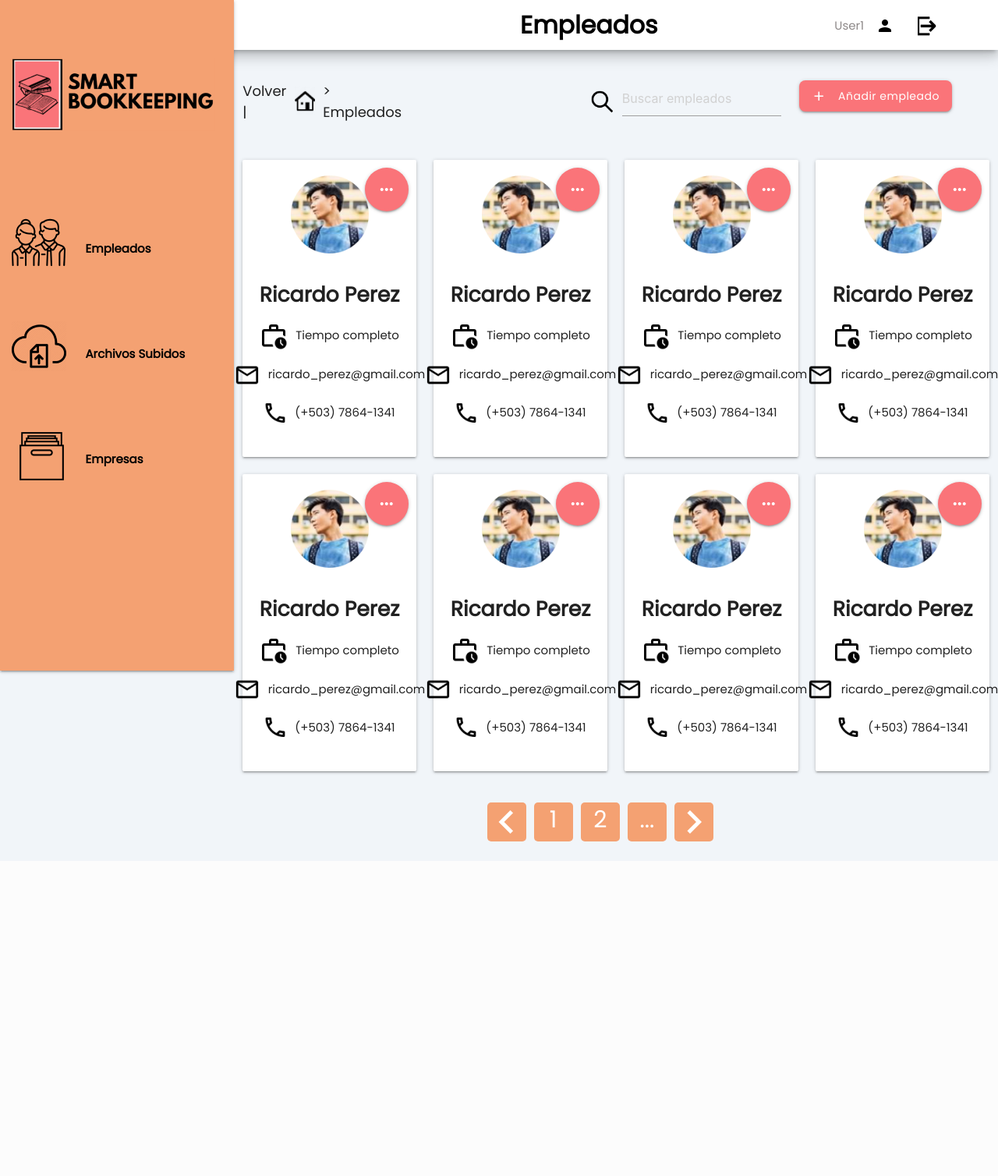
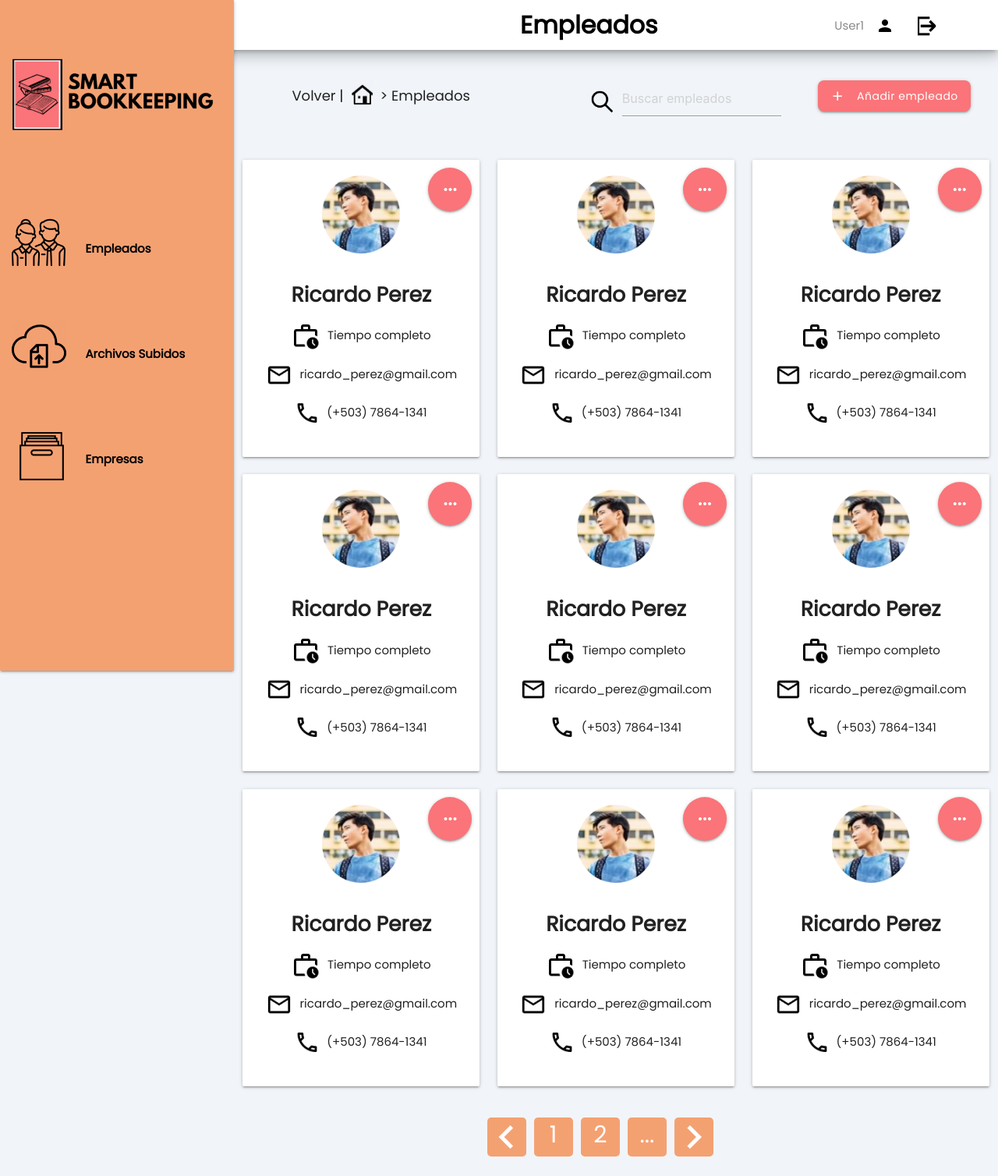
Before and after one commit to alemanjosh7/despacho-contable-ptc, a PHP site: page /views/empleados.html in a window 1280 px wide. Shown: the whole page at 78% size. Before the commit the page ends 1079 px from the top, so only its background shows below. Run offline with PHP 8.4, Linux system fonts and the light colour scheme.

Commit message:
arreglando unas cosas

```diff
--- a/resources/css/styles.css
+++ b/resources/css/styles.css
@@ -1197,6 +1197,18 @@ footer {
   #anadir-archivoarh {
     width: 95%;
   }
+
+  .employee-cards .col {
+    margin-left: 9%;
+  }
+
+  .frm-employee {
+    margin-left: 19%;
+  }
+
+  .frm-employee .btn-add-container {
+    margin-left: 15%;
+  }
 }
 
 /*Tablets*/
--- a/views/empleados.html
+++ b/views/empleados.html
@@ -331,21 +331,21 @@
         </div>
         <section class="row upload-files-section">
             <!-- Parte de arriba donde muestra la parte de volver a la página de atrás y el buscador -->
-            <div class="col l3 m12">
+            <div class="col xl5 l3 m12">
                 <div class="direction">
                     <p>Volver | </p><img src="../resources/icons/home-icon.png" alt="">
                     <p> > Empleados</p>
                 </div>
             </div>
-            <form action="post" class="col l12 m12 frm-employee">
-                <div class="row">
+            <form action="post" class="xl8 col l12 m12 frm-employee">
+                <div class="row s12 center center-align">
                     <div class="col l6">
                         <div class="file-searcher">
                             <img class="responsive-img" src="../resources/icons/search-icon.png" alt="">
                             <input id="input-file" type="text" placeholder="Buscar empleados">
                         </div>
                     </div>
-                    <div class="col l6">
+                    <div class="col l6 s8 btn-add-container">
                         <a class="btn-add btn modal-trigger" href="#anadir-empleado"><i
                                 class="material-icons left">add</i>Añadir
                             empleado</a>
@@ -354,7 +354,7 @@
             </form>
         </section>
         <section class="employee-cards row center-align">
-            <div class="col l3 m6">
+            <div class="col l4 m6">
                 <div class="card">
                     <div class="fixed-action-btn">
                         <a class="btn-floating btn-large" onclick="changeOption(0);"
@@ -393,10 +393,10 @@
                     </div>
                 </div>
             </div>
-            <div class="col l3 m6">
+            <div class="col l4 m6">
                 <div class="card">
                     <div class="fixed-action-btn">
-                        <a class="btn-floating btn-large" onclick="changeOption(1);">
+                        <a class="btn-floating btn-large" onclick="changeOption(1);" >
                             <i class="large material-icons">more_horiz</i>
                         </a>
                         <ul>
@@ -431,10 +431,10 @@
                     </div>
                 </div>
             </div>
-            <div class="col l3 m6">
+            <div class="col l4 m6">
                 <div class="card">
                     <div class="fixed-action-btn">
-                        <a class="btn-floating btn-large" onclick="changeOption(2);">
+                        <a class="btn-floating btn-large" onclick="changeOption(2);" >
                             <i class="large material-icons">more_horiz</i>
                         </a>
                         <ul>
@@ -469,10 +469,10 @@
                     </div>
                 </div>
             </div>
-            <div class="col l3 m6">
+            <div class="col l4 m6">
                 <div class="card">
                     <div class="fixed-action-btn">
-                        <a class="btn-floating btn-large" onclick="changeOption(3);">
+                        <a class="btn-floating btn-large" onclick="changeOption(3);" >
                             <i class="large material-icons">more_horiz</i>
                         </a>
                         <ul>
@@ -507,7 +507,7 @@
                     </div>
                 </div>
             </div>
-            <div class="col l3 m6">
+            <div class="col l4 m6">
                 <div class="card">
                     <div class="fixed-action-btn">
                         <a class="btn-floating btn-large" onclick="changeOption(4);">
@@ -545,7 +545,7 @@
                     </div>
                 </div>
             </div>
-            <div class="col l3 m6">
+            <div class="col l4 m6">
                 <div class="card">
                     <div class="fixed-action-btn">
                         <a class="btn-floating btn-large" onclick="changeOption(5);">
@@ -583,10 +583,10 @@
                     </div>
                 </div>
             </div>
-            <div class="col l3 m6">
+            <div class="col l4 m6">
                 <div class="card">
                     <div class="fixed-action-btn">
-                        <a class="btn-floating btn-large" onclick="changeOption(6);">
+                        <a class="btn-floating btn-large" onclick="changeOption(6);" >
                             <i class="large material-icons">more_horiz</i>
                         </a>
                         <ul>
@@ -621,10 +621,48 @@
                     </div>
                 </div>
             </div>
-            <div class="col l3 m6">
+            <div class="col l4 m6">
                 <div class="card">
                     <div class="fixed-action-btn">
-                        <a class="btn-floating btn-large" onclick="changeOption(7);">
+                        <a class="btn-floating btn-large" onclick="changeOption(7);" >
+                            <i class="large material-icons">more_horiz</i>
+                        </a>
+                        <ul>
+                            <li><a class="btn-floating red modal-trigger" href="#eliminar-empleadoomodal"><i
+                                        class="material-icons">delete</i></a></li>
+                            <li><a class="btn-floating blue modal-trigger" href="#editar-empleado"><i
+                                        class="material-icons">edit</i></a></li>
+                        </ul>
+                    </div>
+
+                    <div class="card-image">
+                        <img src="../resources/img/employee-example.png">
+                    </div>
+                    <div class="card-content center">
+                        <div class="name-employee">
+                            <p>Ricardo Perez</p>
+                        </div>
+                        <div class="employee-information">
+                            <div class="info">
+                                <img src="../resources/icons/role.png" alt="">
+                                <p>Tiempo completo</p>
+                            </div>
+                            <div class="info">
+                                <img src="../resources/icons/email.png" alt="">
+                                <p>ricardo_perez@gmail.com</p>
+                            </div>
+                            <div class="info">
+                                <img src="../resources/icons/telephone.png" alt="">
+                                <p>(+503) 7864-1341</p>
+                            </div>
+                        </div>
+                    </div>
+                </div>
+            </div>
+            <div class="col l4 m6">
+                <div class="card">
+                    <div class="fixed-action-btn">
+                        <a class="btn-floating btn-large" onclick="changeOption(8);">
                             <i class="large material-icons">more_horiz</i>
                         </a>
                         <ul>
@@ -664,7 +702,7 @@
 
     </main>
     <div class="fixed-action-btn">
-        <a class="btn-floating btn-large" onclick="changeOption(8);" id="hasta_arriba">
+        <a class="btn-floating btn-large" onclick="changeOption(9);" id="hasta_arriba">
             <i class="large material-icons">arrow_upward</i>
         </a>
         <ul>
```
